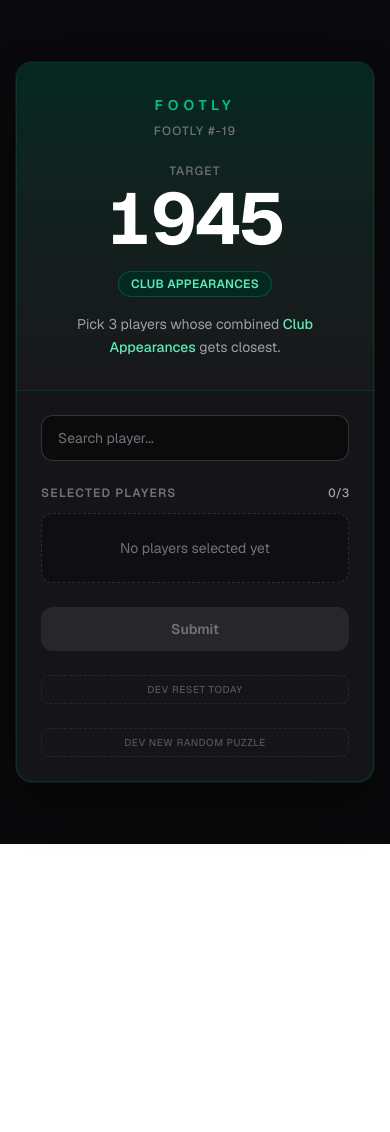
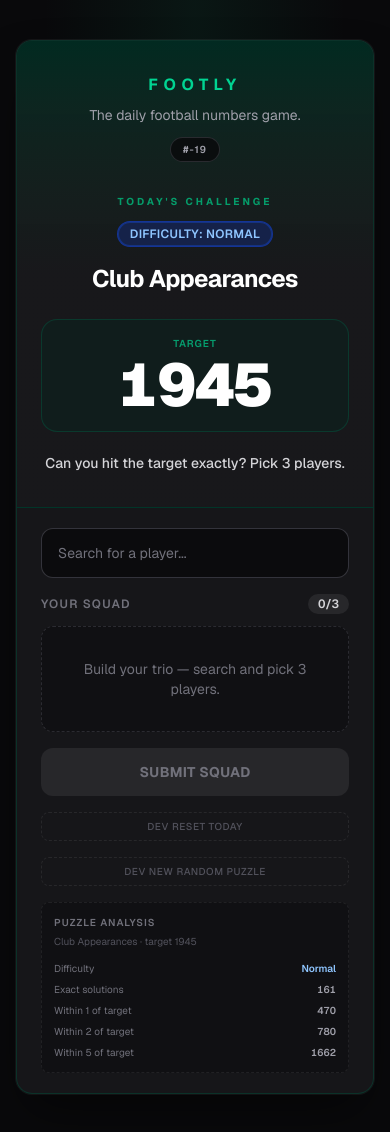
Before and after one commit to omarhawas/footly, a Next.js app: page / in a window 390 px wide. Before the commit the page ends 844 px from the top, so only its background shows below. Built offline with nearby package versions, Linux system fonts and the light colour scheme.

Commit message:
v1 complete ready for deployment

```diff
--- a/app/components/GameContainer.tsx
+++ b/app/components/GameContainer.tsx
@@ -1,6 +1,6 @@
 "use client";
 
-import { useEffect, useState } from "react";
+import { useEffect, useMemo, useRef, useState } from "react";
 import players, { type Player } from "@/app/data/players";
 
 const stats = [
@@ -207,6 +207,115 @@
   };
 }
 
+function PlayerMeta({ player }: { player: Player }) {
+  return (
+    <p className="text-xs text-zinc-500">
+      {player.currentClub}
+      <span className="text-zinc-600"> · </span>
+      {player.country}
+    </p>
+  );
+}
+
+function getResultSubtext(difference: number) {
+  if (difference === 0) {
+    return "Absolute perfection. You nailed today's challenge.";
+  }
+  if (difference <= 3) {
+    return "So close — a world-class effort.";
+  }
+  if (difference <= 8) {
+    return "Strong guess. You read the game well.";
+  }
+  if (difference <= 15) {
+    return "Not far off. One more sharp pick next time.";
+  }
+  return "Tough one today — come back tomorrow and go again.";
+}
+
+type PuzzleAnalysis = {
+  exactSolutions: number;
+  within1: number;
+  within2: number;
+  within5: number;
+};
+
+function analyzePuzzle(stat: StatKey, targetNumber: number): PuzzleAnalysis {
+  const values = players.map((player) => player[stat]);
+  let exactSolutions = 0;
+  let within1 = 0;
+  let within2 = 0;
+  let within5 = 0;
+
+  for (let i = 0; i < values.length - 2; i++) {
+    const valueI = values[i];
+
+    for (let j = i + 1; j < values.length - 1; j++) {
+      const sumIJ = valueI + values[j];
+
+      for (let k = j + 1; k < values.length; k++) {
+        const difference = Math.abs(targetNumber - (sumIJ + values[k]));
+
+        if (difference === 0) exactSolutions++;
+        if (difference <= 1) within1++;
+        if (difference <= 2) within2++;
+        if (difference <= 5) within5++;
+      }
+    }
+  }
+
+  return { exactSolutions, within1, within2, within5 };
+}
+
+type PuzzleDifficulty = {
+  label: "Easy" | "Normal" | "Hard" | "Very Hard" | "Impossible";
+  badgeClassName: string;
+  textClassName: string;
+};
+
+function getPuzzleDifficulty(exactSolutions: number): PuzzleDifficulty {
+  if (exactSolutions <= 5) {
+    return {
+      label: "Impossible",
+      badgeClassName:
+        "border-purple-700/50 bg-purple-950/80 text-purple-300 ring-purple-600/30",
+      textClassName: "text-purple-300",
+    };
+  }
+
+  if (exactSolutions <= 25) {
+    return {
+      label: "Very Hard",
+      badgeClassName: "border-red-700/50 bg-red-950/80 text-red-300 ring-red-600/30",
+      textClassName: "text-red-300",
+    };
+  }
+
+  if (exactSolutions <= 100) {
+    return {
+      label: "Hard",
+      badgeClassName:
+        "border-amber-600/50 bg-amber-950/80 text-amber-300 ring-amber-600/30",
+      textClassName: "text-amber-300",
+    };
+  }
+
+  if (exactSolutions <= 500) {
+    return {
+      label: "Normal",
+      badgeClassName: "border-blue-700/50 bg-blue-950/80 text-blue-300 ring-blue-600/30",
+      textClassName: "text-blue-300",
+    };
+  }
+
+  return {
+    label: "Easy",
+    badgeClassName:
+      "border-emerald-700/50 bg-emerald-950/80 text-emerald-300 ring-emerald-600/30",
+    textClassName: "text-emerald-300",
+  };
+}
+
 export default function GameContainer() {
   const puzzleNumber = getPuzzleNumber(new Date());
   const [searchTerm, setSearchTerm] = useState("");
@@ -220,6 +329,8 @@
   }>(null);
   const [showAnswer, setShowAnswer] = useState(false);
   const [shareCopied, setShareCopied] = useState(false);
+  const resultSectionRef = useRef<HTMLDivElement>(null);
+  const shouldScrollToResultRef = useRef(false);
 
   useEffect(() => {
     const saved = loadSavedCompletion();
@@ -244,6 +355,16 @@
       difference: saved.difference,
     });
   }, [puzzleNumber]);
+
+  useEffect(() => {
+    if (!result || !shouldScrollToResultRef.current) return;
+
+    shouldScrollToResultRef.current = false;
+    resultSectionRef.current?.scrollIntoView({
+      behavior: "smooth",
+      block: "nearest",
+    });
+  }, [result]);
 
   const currentStatLabel = statLabels[currentStat];
 
@@ -298,6 +419,7 @@
     };
 
     setResult(submission);
+    shouldScrollToResultRef.current = true;
 
     if (!isPracticeRound) {
       saveCompletion({
@@ -352,49 +474,76 @@
     ? getResultPresentation(result.difference)
     : null;
 
+  const puzzleAnalysis = useMemo(
+    () => analyzePuzzle(currentStat, targetNumber),
+    [currentStat, targetNumber]
+  );
+
+  const puzzleDifficulty = useMemo(
+    () => getPuzzleDifficulty(puzzleAnalysis.exactSolutions),
+    [puzzleAnalysis.exactSolutions]
+  );
+
   return (
-    <main className="flex min-h-dvh w-full flex-1 items-center justify-center bg-zinc-950 px-4 py-10">
-      <div className="w-full max-w-md overflow-hidden rounded-2xl border border-emerald-900/60 bg-zinc-900/90 shadow-2xl shadow-black/50 ring-1 ring-white/5 backdrop-blur-sm">
-        <div className="border-b border-emerald-900/40 bg-linear-to-b from-emerald-950/80 to-zinc-900 px-6 py-8 text-center">
-          <h1 className="text-sm font-semibold uppercase tracking-[0.35em] text-emerald-400/90">
+    <main className="flex min-h-dvh w-full flex-1 items-center justify-center bg-zinc-950 bg-[radial-gradient(ellipse_at_top,rgba(16,185,129,0.08),transparent_55%)] px-4 py-10">
+      <div className="w-full max-w-md overflow-hidden rounded-2xl border border-emerald-900/50 bg-zinc-900/95 shadow-2xl shadow-black/50 ring-1 ring-white/5">
+        <div className="border-b border-emerald-900/30 bg-linear-to-b from-emerald-950/90 via-zinc-900 to-zinc-900 px-6 py-8 text-center">
+          <h1 className="text-base font-bold uppercase tracking-[0.35em] text-emerald-400">
             Footly
           </h1>
 
-          <p className="mt-2 text-xs font-medium uppercase tracking-widest text-zinc-500">
-            Footly #{puzzleNumber}
+          <p className="mt-2 text-sm text-zinc-400">
+            The daily football numbers game.
           </p>
 
-          <p className="mt-6 text-xs font-medium uppercase tracking-widest text-zinc-500">
+          <span className="mt-3 inline-flex items-center rounded-full border border-zinc-700/60 bg-zinc-950/80 px-3 py-1 text-[10px] font-semibold uppercase tracking-widest text-zinc-400">
+            #{puzzleNumber}
+          </span>
+
+          <p className="mt-8 text-[10px] font-bold uppercase tracking-[0.3em] text-emerald-500/80">
+            Today&apos;s Challenge
+          </p>
+
+          <span
+            className={`mt-3 inline-flex items-center rounded-full border px-3 py-1 text-xs font-semibold uppercase tracking-wide ring-1 ring-inset ${puzzleDifficulty.badgeClassName}`}
+          >
+            Difficulty: {puzzleDifficulty.label}
+          </span>
+
+          <p className="mt-4 text-2xl font-bold tracking-tight text-white sm:text-3xl">
+            {currentStatLabel}
+          </p>
+
+          <div className="mt-6 rounded-2xl border border-emerald-800/40 bg-emerald-950/30 px-5 py-4">
+            <p className="text-[10px] font-semibold uppercase tracking-widest text-emerald-400/70">
               Target
             </p>
-          <p className="mt-1 text-7xl font-bold tabular-nums tracking-tight text-white">
+            <p className="mt-1 text-6xl font-black tabular-nums tracking-tight text-white">
               {targetNumber}
-          </p>
-
-          <span className="mt-4 inline-flex items-center rounded-full border border-emerald-700/50 bg-emerald-950/80 px-3 py-1 text-xs font-semibold uppercase tracking-wide text-emerald-300">
-            {currentStatLabel}
-          </span>
-
-          <p className="mt-4 text-sm leading-relaxed text-zinc-400">
-            Pick 3 players whose combined{" "}
-            <span className="font-medium text-emerald-300">{currentStatLabel}</span>{" "}
-            gets closest.
             </p>
           </div>
 
-        <div className="space-y-6 px-6 py-6">
+          {!result && (
+            <p className="mt-5 text-sm font-medium leading-relaxed text-zinc-300">
+              Can you hit the target exactly? Pick 3 players.
+            </p>
+          )}
+        </div>
+
+        <div className="space-y-4 px-6 py-5">
+          {!result ? (
+            <>
               <div className="relative">
                 <input
                   type="text"
-              placeholder="Search player..."
+                  placeholder="Search for a player..."
                   value={searchTerm}
                   onChange={(e) => setSearchTerm(e.target.value)}
-              disabled={result !== null}
-              className="w-full rounded-xl border border-zinc-700/80 bg-zinc-950/80 px-4 py-3 text-sm text-white placeholder:text-zinc-500 outline-none transition focus:border-emerald-600 focus:ring-2 focus:ring-emerald-600/30 disabled:cursor-not-allowed disabled:opacity-50"
+                  className="w-full rounded-xl border border-zinc-700/80 bg-zinc-950/80 px-4 py-3.5 text-sm text-white placeholder:text-zinc-500 outline-none transition focus:border-emerald-600 focus:ring-2 focus:ring-emerald-600/30"
                 />
 
-            {searchTerm && !result && (
-              <div className="absolute top-full z-10 mt-2 max-h-48 w-full overflow-y-auto rounded-xl border border-zinc-700/80 bg-zinc-950 shadow-xl">
+                {searchTerm && (
+                  <div className="absolute top-full z-10 mt-2 max-h-52 w-full overflow-y-auto rounded-xl border border-zinc-700/80 bg-zinc-950 shadow-xl ring-1 ring-white/5">
                     {filteredPlayers.length === 0 ? (
                       <p className="px-4 py-3 text-sm text-zinc-500">No players found</p>
                     ) : (
@@ -402,10 +551,13 @@
                         <div
                           key={player.id}
                           onClick={() => handleSelectPlayer(player)}
-                      className="cursor-pointer border-b border-zinc-800/80 px-4 py-3 transition last:border-b-0 hover:bg-emerald-950/60"
+                          className="cursor-pointer border-b border-zinc-800/80 px-4 py-3 transition last:border-b-0 hover:bg-emerald-950/50"
                         >
-                      <p className="text-sm font-medium text-white">{player.name}</p>
-                      <p className="text-xs text-zinc-500">{player.currentClub}</p>
+                          <p className="text-sm font-semibold text-white">{player.name}</p>
+                          <PlayerMeta player={player} />
+                          <p className="mt-0.5 text-[10px] uppercase tracking-wider text-zinc-600">
+                            {player.position}
+                          </p>
                         </div>
                       ))
                     )}
@@ -416,39 +568,36 @@
               <div>
                 <div className="mb-3 flex items-center justify-between">
                   <h2 className="text-xs font-semibold uppercase tracking-widest text-zinc-500">
-                Selected Players
+                    Your Squad
                   </h2>
-              <span className="text-xs font-medium tabular-nums text-zinc-400">
+                  <span className="rounded-full bg-zinc-800 px-2.5 py-0.5 text-xs font-semibold tabular-nums text-zinc-300">
                     {selectedPlayers.length}/3
                   </span>
                 </div>
 
                 {selectedPlayers.length === 0 ? (
-              <p className="rounded-xl border border-dashed border-zinc-700/60 bg-zinc-950/40 px-4 py-6 text-center text-sm text-zinc-500">
-                No players selected yet
+                  <p className="rounded-xl border border-dashed border-zinc-700/60 bg-zinc-950/40 px-4 py-8 text-center text-sm text-zinc-500">
+                    Build your trio — search and pick 3 players.
                   </p>
                 ) : (
-              <ul className="space-y-2">
-                {selectedPlayers.map((player) => (
+                  <ul className="space-y-3">
+                    {selectedPlayers.map((player, index) => (
                       <li
                         key={player.id}
-                    className="flex items-center justify-between gap-3 rounded-xl border border-zinc-700/60 bg-zinc-950/60 px-4 py-3"
+                        className="relative overflow-hidden rounded-xl border border-emerald-900/40 bg-linear-to-br from-zinc-900 via-zinc-950 to-emerald-950/20 shadow-sm"
                       >
+                        <div className="absolute inset-y-0 left-0 w-1 bg-emerald-500/70" />
+                        <div className="flex items-center justify-between gap-3 py-3 pl-4 pr-3">
                           <div className="min-w-0 flex-1">
-                      <p className="truncate text-sm font-medium text-white">
+                            <span className="text-[10px] font-bold uppercase tracking-wider text-emerald-500/80">
+                              Pick {index + 1}
+                            </span>
+                            <p className="truncate text-sm font-semibold text-white">
                               {player.name}
                             </p>
-                      {result && (
-                        <p className="text-xs text-zinc-500">
-                          <span className="font-semibold tabular-nums text-emerald-400">
-                            {player[currentStat]}
-                          </span>{" "}
-                          {currentStatLabel}
-                        </p>
-                      )}
+                            <PlayerMeta player={player} />
                           </div>
 
-                    {!result && (
                           <button
                             type="button"
                             onClick={() => handleRemovePlayer(player.id)}
@@ -456,7 +605,7 @@
                           >
                             Remove
                           </button>
-                    )}
+                        </div>
                       </li>
                     ))}
                   </ul>
@@ -467,14 +616,17 @@
                 type="button"
                 disabled={!canSubmit}
                 onClick={handleSubmit}
-            className="w-full rounded-xl bg-emerald-600 px-4 py-3 text-sm font-semibold text-white shadow-lg shadow-emerald-900/40 transition hover:bg-emerald-500 disabled:cursor-not-allowed disabled:bg-zinc-800 disabled:text-zinc-500 disabled:shadow-none"
+                className="w-full rounded-xl bg-emerald-600 px-4 py-3.5 text-sm font-bold uppercase tracking-wide text-white shadow-lg shadow-emerald-900/40 transition hover:bg-emerald-500 disabled:cursor-not-allowed disabled:bg-zinc-800 disabled:text-zinc-500 disabled:shadow-none"
               >
-            Submit
+                Submit Squad
               </button>
-
-          {result && resultPresentation && (
+            </>
+          ) : (
+            <>
+              {resultPresentation && (
                 <div
-              className={`relative overflow-hidden rounded-2xl border px-5 py-6 text-center shadow-lg ${resultPresentation.card}`}
+                  ref={resultSectionRef}
+                  className={`relative overflow-hidden rounded-2xl border px-5 py-5 text-center shadow-lg ${resultPresentation.card}`}
                 >
                   <div className="pointer-events-none absolute -top-12 left-1/2 h-32 w-32 -translate-x-1/2 rounded-full bg-emerald-400/10 blur-3xl" />
                   <div className="pointer-events-none absolute -bottom-8 right-0 h-24 w-24 rounded-full bg-white/5 blur-2xl" />
@@ -482,35 +634,25 @@
                   <span
                     className={`relative inline-flex rounded-full px-3 py-1 text-[10px] font-bold uppercase tracking-[0.25em] ring-1 ring-inset ${resultPresentation.badge}`}
                   >
-                Round Complete
+                    Full Time
                   </span>
 
                   <p
-                className={`relative mt-4 text-2xl font-bold tracking-tight sm:text-3xl ${resultPresentation.headline}`}
+                    className={`relative mt-4 text-3xl font-black tracking-tight sm:text-4xl ${resultPresentation.headline}`}
                   >
                     {resultPresentation.message}
                   </p>
 
-              <p className="relative mt-2 text-xs text-zinc-500">
-                {result.difference === 0 ? (
-                  "Bullseye — you hit the target exactly."
-                ) : (
-                  <>
-                    You were{" "}
-                    <span className="font-semibold tabular-nums text-zinc-300">
-                      {result.difference}
-                    </span>{" "}
-                    {result.difference === 1 ? "point" : "points"} away
-                  </>
-                )}
+                  <p className="relative mx-auto mt-2 max-w-xs text-sm leading-relaxed text-zinc-400">
+                    {getResultSubtext(result.difference)}
                   </p>
 
-              <div className="relative mt-6 grid grid-cols-3 gap-2 rounded-xl border border-white/5 bg-black/25 p-3">
+                  <div className="relative mt-5 grid grid-cols-3 gap-2 rounded-xl border border-white/5 bg-black/30 p-3">
                     <div>
                       <p className="text-[10px] font-semibold uppercase tracking-wider text-zinc-500">
-                    Total
+                        Your Total
                       </p>
-                  <p className="mt-1 text-xl font-bold tabular-nums text-white">
+                      <p className="mt-1 text-xl font-black tabular-nums text-white">
                         {result.total}
                       </p>
                     </div>
@@ -518,23 +660,47 @@
                       <p className="text-[10px] font-semibold uppercase tracking-wider text-zinc-500">
                         Target
                       </p>
-                  <p className="mt-1 text-xl font-bold tabular-nums text-white">
+                      <p className="mt-1 text-xl font-black tabular-nums text-white">
                         {targetNumber}
                       </p>
                     </div>
                     <div>
                       <p className="text-[10px] font-semibold uppercase tracking-wider text-zinc-500">
-                    Difference
+                        Missed By
                       </p>
-                  <p className="mt-1 text-xl font-bold tabular-nums text-emerald-300">
+                      <p className="mt-1 text-xl font-black tabular-nums text-emerald-300">
                         {result.difference}
                       </p>
                     </div>
                   </div>
+
+                  <div className="relative mt-4 border-t border-white/5 pt-4 text-left">
+                    <p className="text-[10px] font-semibold uppercase tracking-widest text-zinc-500">
+                      Your Squad
+                    </p>
+                    <ul className="mt-2 space-y-1.5">
+                      {selectedPlayers.map((player, index) => (
+                        <li
+                          key={player.id}
+                          className="flex items-center justify-between gap-3 rounded-lg bg-black/20 px-3 py-2"
+                        >
+                          <div className="min-w-0">
+                            <p className="truncate text-sm font-semibold text-white">
+                              {index + 1}. {player.name}
+                            </p>
+                            <PlayerMeta player={player} />
+                          </div>
+                          <span className="shrink-0 text-sm font-bold tabular-nums text-emerald-400">
+                            {player[currentStat]}
+                          </span>
+                        </li>
+                      ))}
+                    </ul>
+                  </div>
                 </div>
               )}
 
-          {result && resultPresentation && (
+              <div className="space-y-2">
                 <div className="relative">
                   <button
                     type="button"
@@ -549,10 +715,7 @@
                     </p>
                   )}
                 </div>
-          )}
 
-          {result && (
-            <>
                 {!showAnswer ? (
                   <button
                     type="button"
@@ -564,20 +727,25 @@
                 ) : (
                   <div className="rounded-xl border border-zinc-700/60 bg-zinc-950/60 px-4 py-4">
                     <h2 className="text-xs font-semibold uppercase tracking-widest text-zinc-500">
-                    Answer
+                      Winning Trio
                     </h2>
 
                     <ul className="mt-3 space-y-2">
-                    {solutionPlayers.map((player) => (
+                      {solutionPlayers.map((player, index) => (
                         <li
                           key={player.id}
-                        className="rounded-lg border border-zinc-700/60 bg-zinc-900/60 px-3 py-2"
+                          className="relative overflow-hidden rounded-lg border border-emerald-900/40 bg-linear-to-br from-zinc-900 to-emerald-950/20 px-3 py-2.5 pl-4"
                         >
-                        <p className="text-sm font-medium text-white">
+                          <div className="absolute inset-y-0 left-0 w-0.5 bg-emerald-500/60" />
+                          <span className="text-[10px] font-bold uppercase tracking-wider text-emerald-500/70">
+                            {index + 1}
+                          </span>
+                          <p className="text-sm font-semibold text-white">
                             {player.name}
                           </p>
-                        <p className="text-xs text-zinc-500">
-                          <span className="font-semibold tabular-nums text-emerald-400">
+                          <PlayerMeta player={player} />
+                          <p className="mt-1 text-xs text-zinc-500">
+                            <span className="font-bold tabular-nums text-emerald-400">
                               {player[currentStat]}
                             </span>{" "}
                             {currentStatLabel}
@@ -586,15 +754,15 @@
                       ))}
                     </ul>
 
-                  <p className="mt-3 text-xs text-zinc-500">
-                    Total:{" "}
-                    <span className="font-semibold tabular-nums text-emerald-300">
+                    <p className="mt-4 border-t border-zinc-800 pt-3 text-center text-xs text-zinc-500">
+                      Winning total{" "}
+                      <span className="font-bold tabular-nums text-emerald-300">
                         {solutionTotal}
                       </span>
                     </p>
                   </div>
                 )}
-
+              </div>
             </>
           )}
 
@@ -613,6 +781,48 @@
           >
             Dev New Random Puzzle
           </button>
+
+          {/* TODO: Remove Puzzle Analysis before production — balancing only. */}
+          <div className="rounded-lg border border-dashed border-zinc-800/80 bg-zinc-950/40 px-3 py-3">
+            <h3 className="text-[10px] font-semibold uppercase tracking-widest text-zinc-500">
+              Puzzle Analysis
+            </h3>
+            <p className="mt-1 text-[10px] text-zinc-600">
+              {currentStatLabel} · target {targetNumber}
+            </p>
+            <dl className="mt-3 space-y-1.5">
+              <div className="flex items-center justify-between gap-3 text-[10px]">
+                <dt className="text-zinc-500">Difficulty</dt>
+                <dd className={`font-semibold ${puzzleDifficulty.textClassName}`}>
+                  {puzzleDifficulty.label}
+                </dd>
+              </div>
+              <div className="flex items-center justify-between gap-3 text-[10px]">
+                <dt className="text-zinc-500">Exact solutions</dt>
+                <dd className="font-semibold tabular-nums text-zinc-400">
+                  {puzzleAnalysis.exactSolutions}
+                </dd>
+              </div>
+              <div className="flex items-center justify-between gap-3 text-[10px]">
+                <dt className="text-zinc-500">Within 1 of target</dt>
+                <dd className="font-semibold tabular-nums text-zinc-400">
+                  {puzzleAnalysis.within1}
+                </dd>
+              </div>
+              <div className="flex items-center justify-between gap-3 text-[10px]">
+                <dt className="text-zinc-500">Within 2 of target</dt>
+                <dd className="font-semibold tabular-nums text-zinc-400">
+                  {puzzleAnalysis.within2}
+                </dd>
+              </div>
+              <div className="flex items-center justify-between gap-3 text-[10px]">
+                <dt className="text-zinc-500">Within 5 of target</dt>
+                <dd className="font-semibold tabular-nums text-zinc-400">
+                  {puzzleAnalysis.within5}
+                </dd>
+              </div>
+            </dl>
+          </div>
         </div>
       </div>
     </main>
```
Also changed, not shown: app/components/QuestionCard.tsx (deleted). Lines whose indentation alone changed are shown as unchanged.
